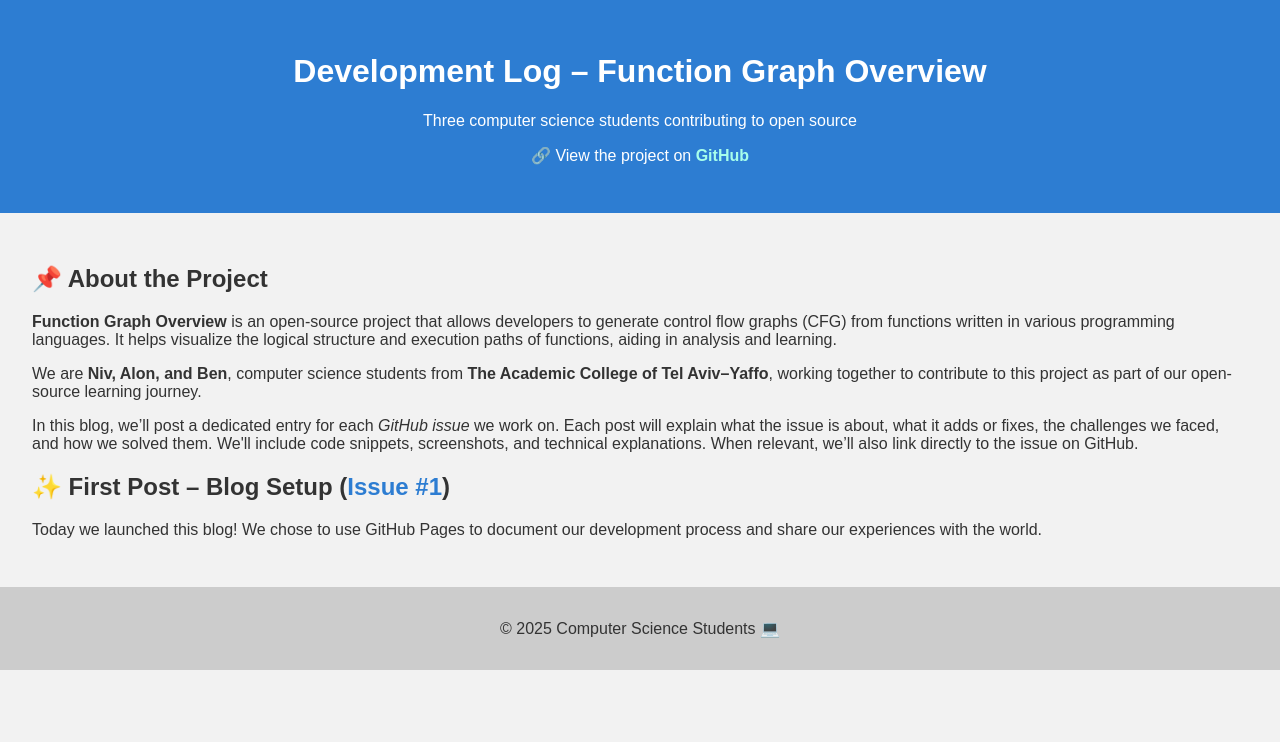
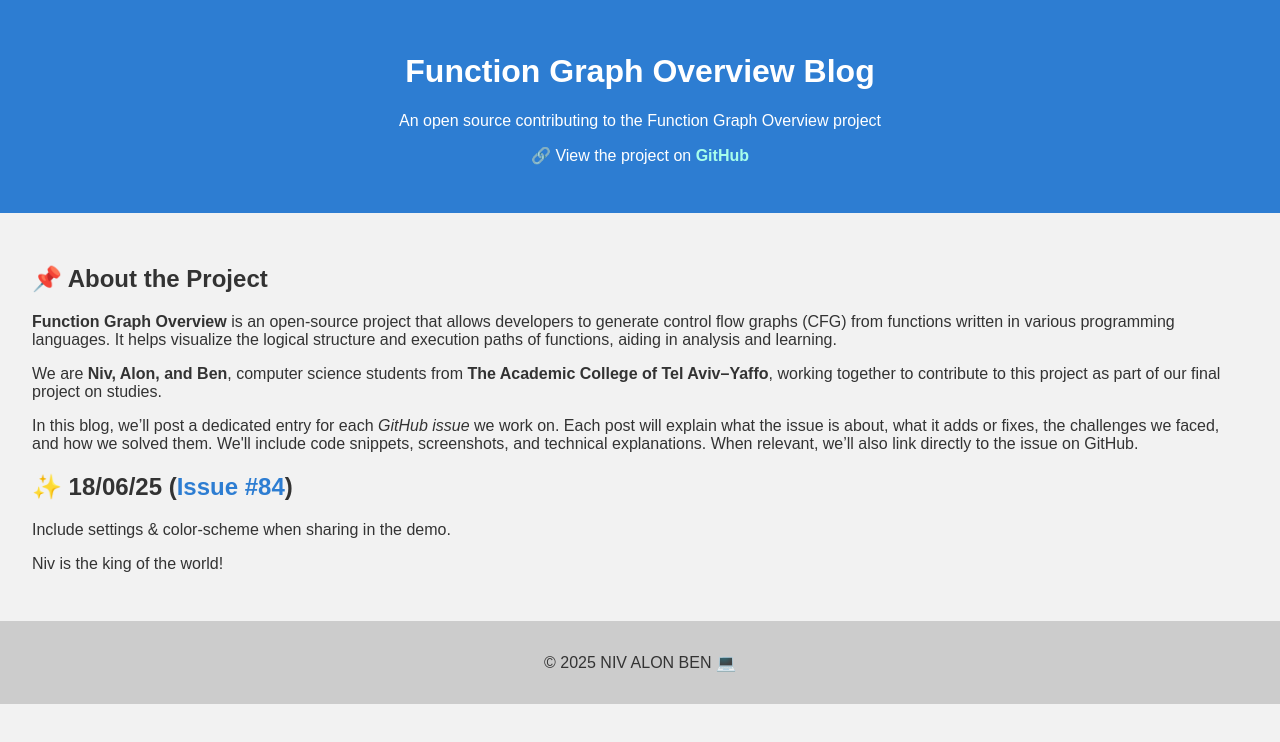
Before and after one commit to Nivb1569/function-graph-overview-dev-log, a plain HTML site: page index.html in a window 1280 px wide. Drawn offline with Linux system fonts and the light colour scheme.

Commit message:
Update index.html

```diff
--- a/index.html
+++ b/index.html
@@ -3,13 +3,13 @@
 <head>
   <meta charset="UTF-8" />
   <meta name="viewport" content="width=device-width, initial-scale=1.0" />
-  <title>Development Log – Function Graph Overview</title>
+  <title>Function Graph Overview Blog</title>
   <link rel="stylesheet" href="style.css" />
 </head>
 <body>
   <header>
-    <h1>Development Log – Function Graph Overview</h1>
-    <p>Three computer science students contributing to open source</p>
+    <h1>Function Graph Overview Blog</h1>
+    <p>An open source contributing to the Function Graph Overview project</p>
     <p>
       🔗 View the project on
       <a href="https://github.com/tmr232/function-graph-overview" target="_blank" style="color: #a7ffeb;">
@@ -26,7 +26,7 @@
         It helps visualize the logical structure and execution paths of functions, aiding in analysis and learning.
       </p>
       <p>
-        We are <strong>Niv, Alon, and Ben</strong>, computer science students from <strong>The Academic College of Tel Aviv–Yaffo</strong>, working together to contribute to this project as part of our open-source learning journey.
+        We are <strong>Niv, Alon, and Ben</strong>, computer science students from <strong>The Academic College of Tel Aviv–Yaffo</strong>, working together to contribute to this project as part of our final project on studies.
       </p>
       <p>
         In this blog, we’ll post a dedicated entry for each <em>GitHub issue</em> we work on. Each post will explain what the issue is about, what it adds or fixes, the challenges we faced, and how we solved them. We'll include code snippets, screenshots, and technical explanations.
@@ -35,13 +35,14 @@
     </section>
 
     <section>
-      <h2>✨ First Post – Blog Setup (<a href="https://github.com/tmr232/function-graph-overview/issues/1" target="_blank">Issue #1</a>)</h2>
-      <p>Today we launched this blog! We chose to use GitHub Pages to document our development process and share our experiences with the world.</p>
+      <h2>✨ 18/06/25 (<a href="https://github.com/tmr232/function-graph-overview/issues/84" target="_blank">Issue #84</a>)</h2>
+      <p>Include settings & color-scheme when sharing in the demo.</p>
+      <p>Niv is the king of the world!</p>
     </section>
   </main>
 
   <footer>
-    <p>&copy; 2025 Computer Science Students 💻</p>
+    <p>&copy; 2025 NIV ALON BEN 💻</p>
   </footer>
 </body>
 </html>
```
